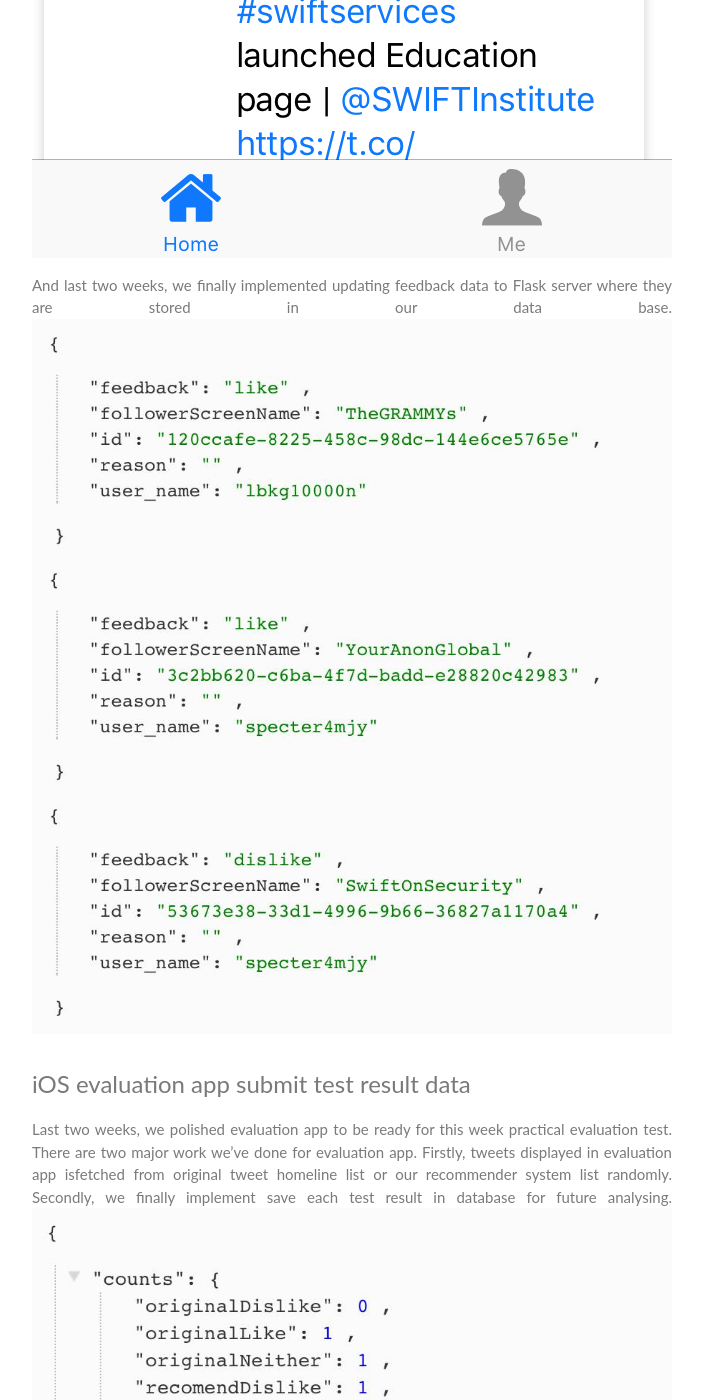
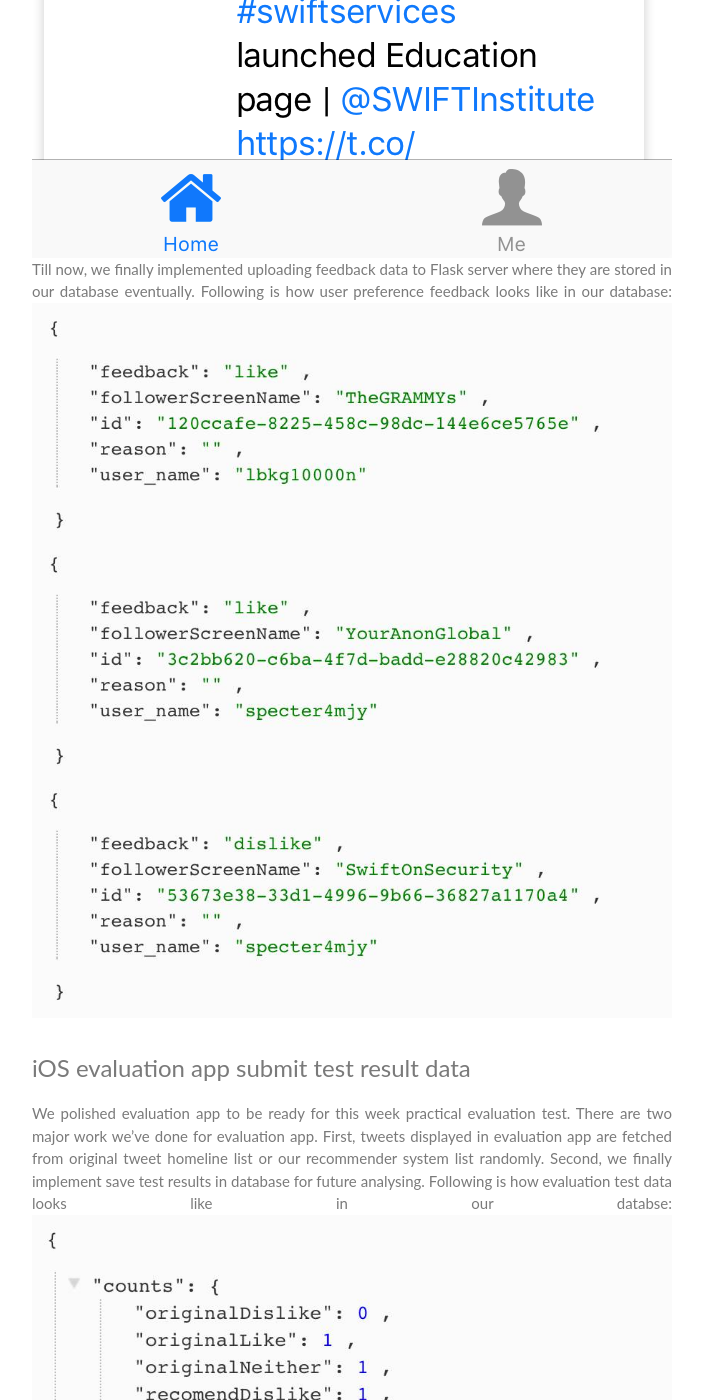
Before and after one commit to jonrh/lambda-lovelace, a Jekyll site: the page built from _posts/2016-08-01-week-12-blog.md, in a window 1280 px wide and 1400 px high, scrolled down 1427 px. Shown: the whole window, without its empty margins (288-991 px from the left). Built offline with Jekyll 4.4.1, drawn with Linux system fonts in a browser that asks for light colours; some of the changed text lies outside the part shown.

Commit message:
week 12 - fix typo

```diff
--- a/_posts/2016-08-01-week-12-blog.md
+++ b/_posts/2016-08-01-week-12-blog.md
@@ -16,15 +16,14 @@ In this post we will discuss λ Lovelace’s progress on the following:
 ### iOS app upload user feedback
 Our recommender system are able present user most possible interested tweets at the top of the list, which is inferred from users' history tweets, retweets and likes. Mostly it works fine, but what if user want to tweak recommender system by themselves, for example he is not as interested in tweets from Google official account as what recommender system think. We've add swipe buttons in home line of iOS client where user could tell recommender system his preference.
 ![]({{site.baseurl}}/images/week12_sideButton.png )
-
-And last two weeks, we finally implemented updating feedback data to Flask server where they are stored in our data base.
+Till now, we finally implemented uploading feedback data to Flask server where they are stored in our database eventually. Following is how user preference feedback looks like in our database:
 ![]({{site.baseurl}}/images/week12_singleTweetFeedback.png)
 
 ### iOS evaluation app submit test result data
-Last two weeks, we polished evaluation app to be ready for this week practical evaluation test. There are two major work we've done for evaluation app. Firstly, tweets displayed in evaluation app isfetched from original tweet homeline list or our recommender system list randomly. Secondly, we finally implement save each test result in database for future analysing.
+We polished evaluation app to be ready for this week practical evaluation test. There are two major work we've done for evaluation app. First, tweets displayed in evaluation app are fetched from original tweet homeline list or our recommender system list randomly. Second, we finally implement save test results in database for future analysing. Following is how evaluation test data looks like in our databse:
 ![]({{site.baseurl}}/images/week12_evaluationResult.png)
 
-Except these two major work, we also implement functions such as restart new test, user logout. In conclution, we've done all prearation work and be ready to process evaluation test.
+Except these two major work, we also implement functions such as restart new test, user logout. In conclution, we've done all prearation work and be ready to process evaluation test. We also designed a flier for recruiting participants.
 ![]({{site.baseurl}}/images/week12_flier.png)
 
 ### Cooperate together
```
Also changed, not shown: 1 other file.
